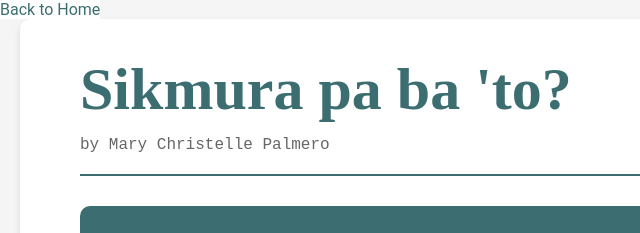
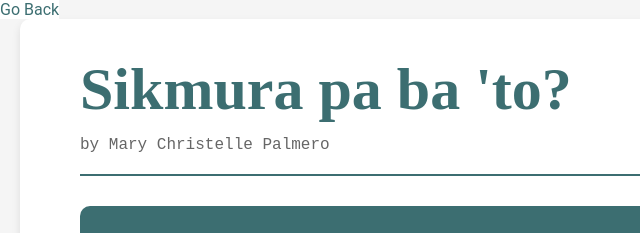
Before and after one commit to palmeroMc/BLOGG2, a plain HTML site: page index.html in a window 1280 px wide. Shown: the top 233 px of the page, 0-640 px from the left. Drawn offline with Linux system fonts and the light colour scheme.

Commit message:
Update index.html

```diff
--- a/index.html
+++ b/index.html
@@ -108,7 +108,7 @@
     </style>
   </head>
   <body>
-    <a style="color: #3c6e71; background-color: #ffffff; text-decoration: none;"href="https://palmeromc.github.io/Landing/">Back to Home</a>
+    <a style="color: #3c6e71; background-color: #ffffff; text-decoration: none;"href="https://palmeromc.github.io/BLOGG1/">Go Back</a>
     <div class="whole">
       <blockquote>
         <div class="hcont">
```
